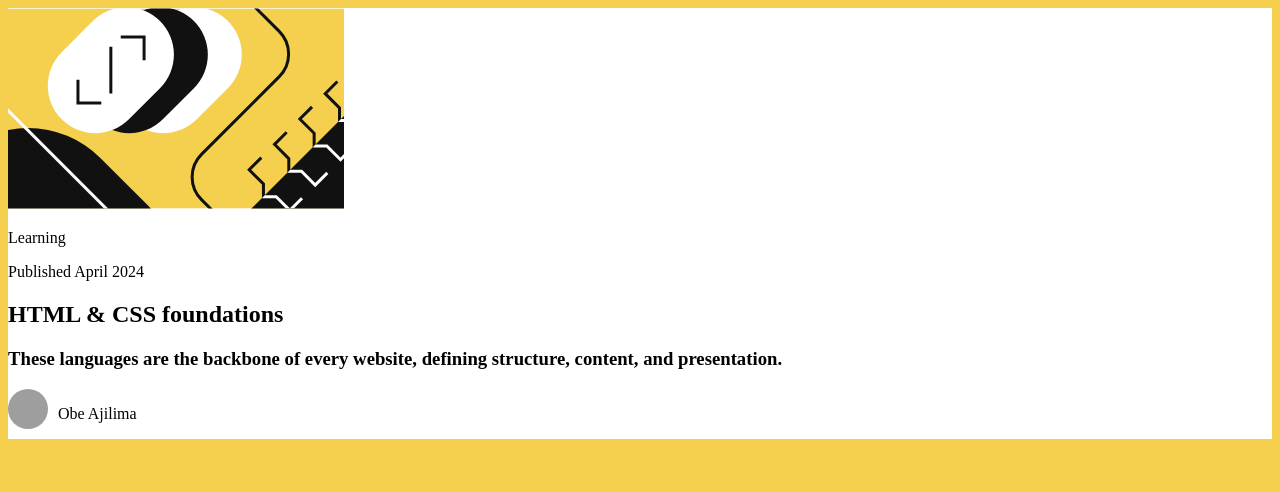
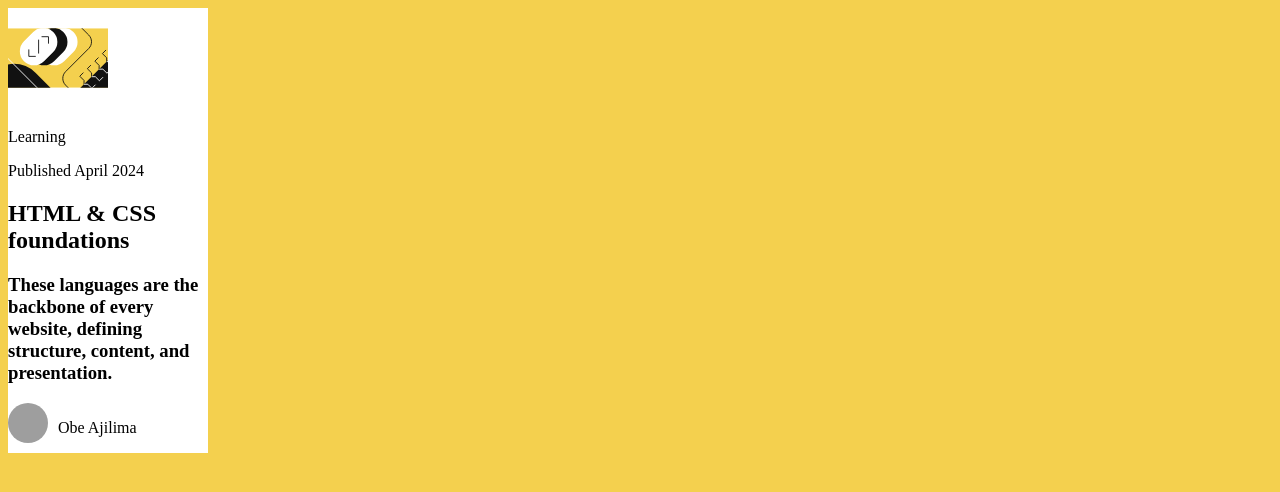
Before and after one commit to winterbarry/blog_preview, a plain HTML site: page index.html in a window 1280 px wide. Drawn offline with Linux system fonts and the light colour scheme; grey boxes are pictures that could not be loaded.

Commit message:
adjusted size of illustration

```diff
--- a/style.css
+++ b/style.css
@@ -3,7 +3,8 @@ body {
 }
 
 .main-container {
-    background-color: white /* #2. added white background color to main container*/
+    background-color: white; /* #2. added white background color to main container*/
+    width: 200px;
 }
 
 .name {
@@ -16,3 +17,8 @@ body {
     height: 40px;
     margin-right: 10px;
 }
+
+.illustration {
+    width: 100px;
+    height: 100px;
+}
```
